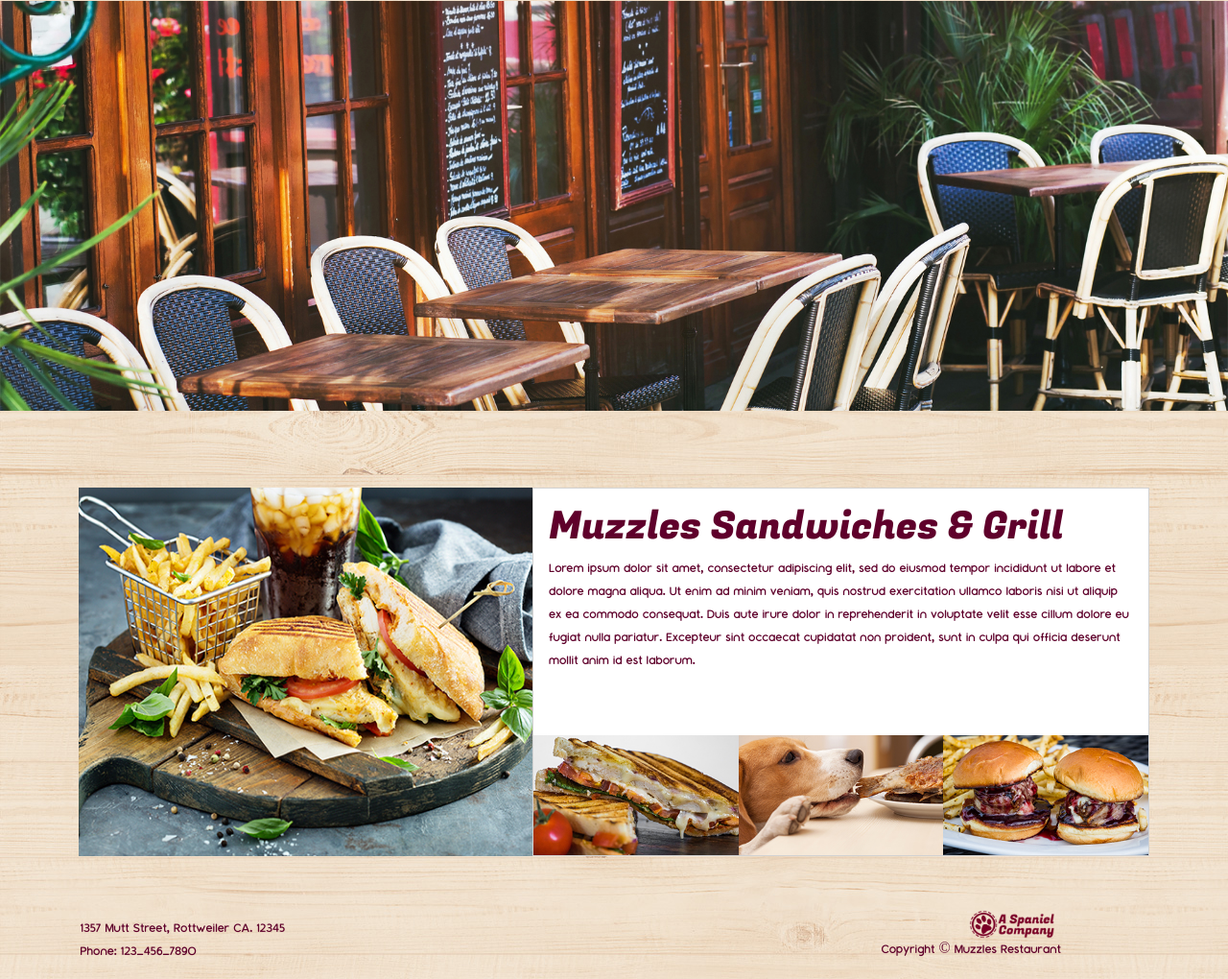
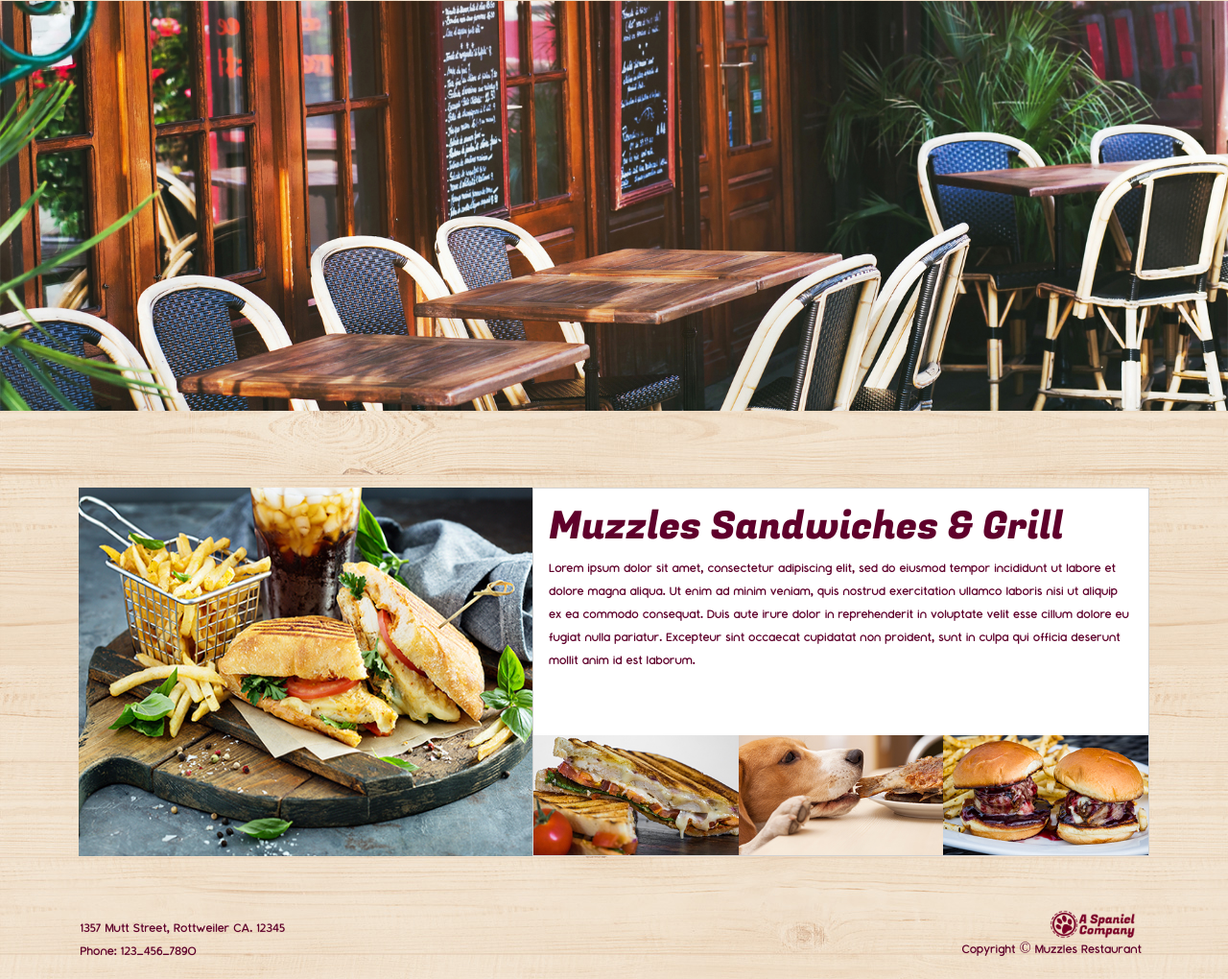
Before and after one commit to Blasterphantom/PuppyRestaurantV2, a plain HTML site: page pages/index.html in a window 1280 px wide. Shown: the part 107-1127 px from the top of the page at 96% size. Drawn offline with nearby package versions, Linux system fonts and the light colour scheme.

Commit message:
lerissa master update

```diff
--- a/Css/style.css
+++ b/Css/style.css
@@ -640,7 +640,6 @@
     padding-top: 3.5rem;
     color: #5F002B;
     font-family: Montauk-Regular;
-    padding-right: 5rem;
 }
 
 .companyImage {
@@ -649,7 +648,7 @@
 }
 
 .companyRow {
-    padding-right: 1.5rem;
+    padding-right: 0.5rem;
 }
 
 .streetRow {
```
